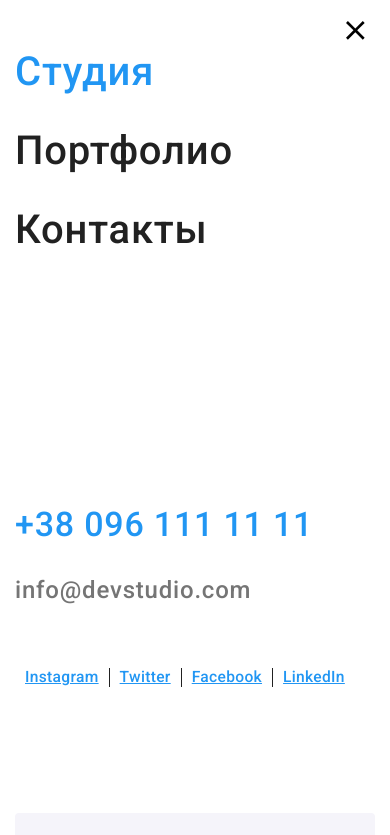
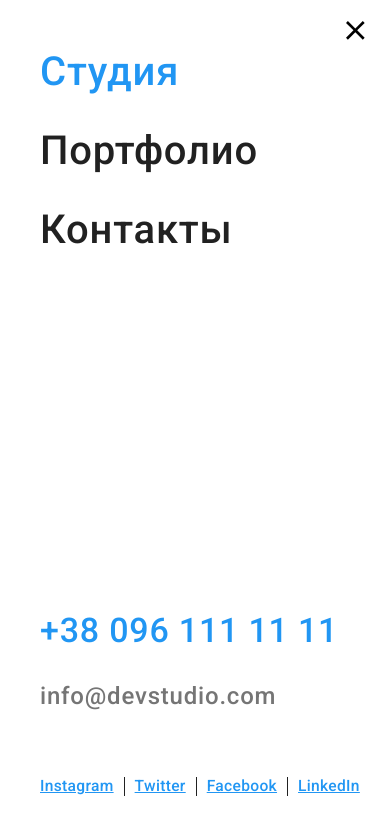
Before and after one commit to RomanKuranov/goit-markup-hw-08, a plain HTML site: page index.html in a window 390 px wide. Both pictures are taken after a click on the button 355 px from the left and 28 px from the top of the page. Shown: the top 835 px of the page. Drawn offline with nearby package versions, Linux system fonts and the light colour scheme.

Commit message:
Правки

```diff
--- a/index.html
+++ b/index.html
@@ -24,8 +24,8 @@
       <div class="container header-page__container">
         <!--Основная навигация-->
           <a href="WebStudio" class="logo logo--padding"
-            ><span class="logo__accent">Web</span>Studio</a
-          >
+            ><span class="logo__accent">Web</span>Studio
+            </a>
           <button
             type="button"
             class="menu-button"
@@ -46,6 +46,7 @@
           </svg>
         </button>
         <div class="mobail-menu" id="mobail-menu" data-menu>
+          <div class="mob-site-nav">
             <ul class="list site-nav">
               <li class="site-nav__item">
                 <a href="./index.html" class="link site-nav__link site-nav__link--current">Студия</a>
@@ -55,8 +56,10 @@
               </li>
               <li class="site-nav__item"><a href="Контакты" class="site-nav__link">Контакты</a></li>
             </ul>
+            </div>
           <!--Контакты-->
-          <ul class="list contact-list">
+          <div class="mob-contact">
+          <ul class="list mob-contact-info contact-list">
             <li class="contact-list__item contact-list__item--mail">
               <a href="mailto:info@devstudio.com" class="contact-list__link contact-list__link--mail">
                 <svg class="contact-list__icon" width="16" height="12">
@@ -74,12 +77,13 @@
               </a>
             </li>
           </ul>
-          <ul class="list social-nav">
+          <ul class="mob-contact-list list social-nav">
             <li class="social-nav__item"><a href="" class="social-nav__link">Instagram</a></li>
             <li class="social-nav__item"><a href="" class="social-nav__link">Twitter</a></li>
             <li class="social-nav__item"><a href="" class="social-nav__link">Facebook</a></li>
             <li class="social-nav__item"><a href="" class="social-nav__link">LinkedIn</a></li>
           </ul>
+          </div>
         </div>
       </div>
     </header>
--- a/sass/components/_header.scss
+++ b/sass/components/_header.scss
@@ -23,6 +23,7 @@
     position: absolute;
     top: 10px;
     right: 15px;
+    position: fixed;
   }
 
   &__icon-close,
@@ -55,7 +56,7 @@
   z-index: 1;
 
   width: 100%;
-  height: 796px;
+  height: 100%;
   padding: 48px 40px;
 
   font-weight: 500;
@@ -65,14 +66,11 @@
 
   background-color: $white-text-color;
   &.is-open {
-    // padding: 48px 40px;
+    position: fixed;
     display: block;
-    @media screen and (max-width: 767px) {
+
+    @media screen and (min-width: 768px) {
       display: flex;
-
-      height: 100%;
-      flex-direction: column;
-      justify-content: space-between;
     }
   }
 
@@ -89,12 +87,12 @@
   }
 }
 .site-nav {
-  // margin-bottom: 302px;
-  // @media screen and (max-width: 767px) {
-  //   // margin-bottom: 250px;
-  //   font-size: 34px;
-  //   color: $accent-color;
-  // }
+  margin-bottom: 302px;
+  @media screen and (max-width: 479px) {
+    margin-bottom: 250px;
+    font-size: 40px;
+    color: $accent-color;
+  }
   @media screen and (min-width: 768px) {
     display: flex;
     margin: 0;
@@ -153,11 +151,7 @@
 .contact-list {
   display: flex;
   flex-direction: column;
-  margin-bottom: 64px;
-  @media screen and (max-width: 767px) {
-    font-size: 34px;
-    color: $accent-color;
-  }
+
   @media screen and (min-width: 768px) {
     margin: 0;
     padding: 21px 0;
@@ -212,7 +206,7 @@
   }
 }
 .contact-list__link--tel {
-  @media screen and (max-width: 479px) {
+  @media screen and (max-width: 767px) {
     font-size: 9vw;
     font-size: 34px;
     line-height: 1.18;
@@ -222,7 +216,7 @@
 }
 .contact-list__link--mail {
   color: $primary-text-color;
-  @media screen and (max-width: 479px) {
+  @media screen and (max-width: 767px) {
     font-size: 24px;
     line-height: 1.17;
   }
@@ -250,12 +244,8 @@
   line-height: 1.22;
   letter-spacing: 0.02em;
 
-  @media screen and (max-width: 767px) {
+  @media screen and (max-width: 479px) {
     font-size: 4vw;
-    display: flex;
-    flex-direction: column;
-    justify-content: space-between;
-    height: 100%;
   }
   &__item {
     padding: 0 10px;
@@ -273,3 +263,28 @@
     display: none;
   }
 }
+// .mob-site-nav {
+//   @media screen and (max-width: 768) {
+//     position: absolute;
+//   }
+// }
+// .mob-contact {
+//   @media screen and (max-width: 768px) {
+//     position: absolute;
+//   }
+// }
+.mob-contact-info {
+  @media screen and (max-width: 768px) {
+    position: absolute;
+    bottom: 134px;
+    text-align: start;
+  }
+}
+.mob-contact-list {
+  @media screen and (max-width: 768px) {
+    position: absolute;
+    bottom: 48px;
+    display: flex;
+    align-items: baseline;
+  }
+}
```
Also changed, not shown: portfolio.html (+8 -4 lines), css/main.css, css/main.min.css, 2 other files.
